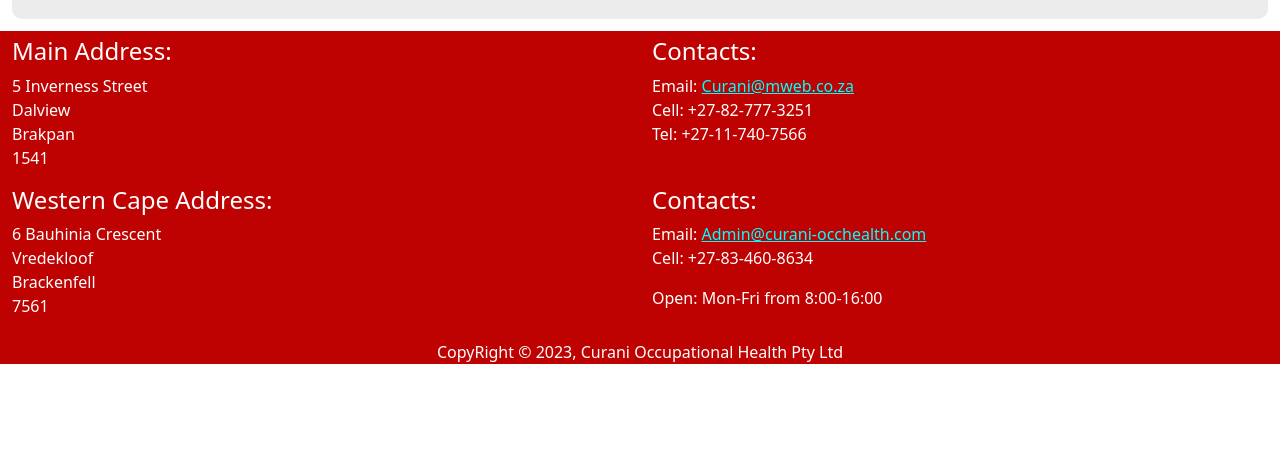
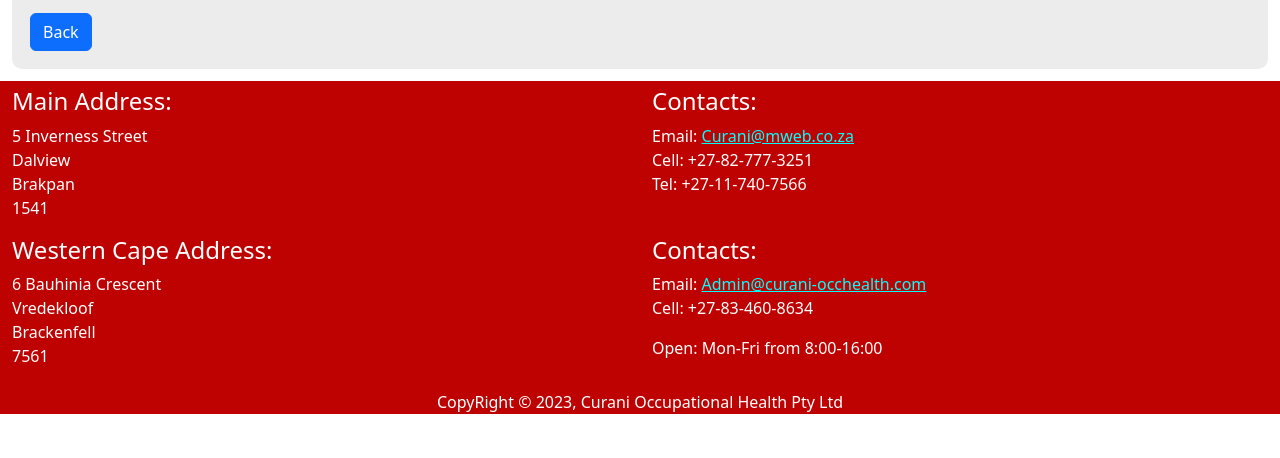
Before and after one commit to Frostbite3445/Curani-Website, a plain HTML site: page ThankYou.html in a window 1280 px wide. Shown: the part 342-800 px from the top of the page. Drawn offline with nearby package versions, Linux system fonts and the light colour scheme.

Commit message:
Add files via upload

```diff
--- a/ThankYou.html
+++ b/ThankYou.html
@@ -50,8 +50,9 @@
             <h3 class="tabcontent-headings">
                 <object data="Check.svg" width="24" height="24" class="allign-self-center me-2"></object>Thank you
             </h3>
-            <div class="tabcontent-content">
+            <div class="tabcontent-content" style="padding-bottom: 18px;">
                 <p>We will get back to you as soon as possible</p>
+                <a class="btn btn-primary" href="Quote.html" role="button">Back</a>
             </div>
         </div>
 
```
